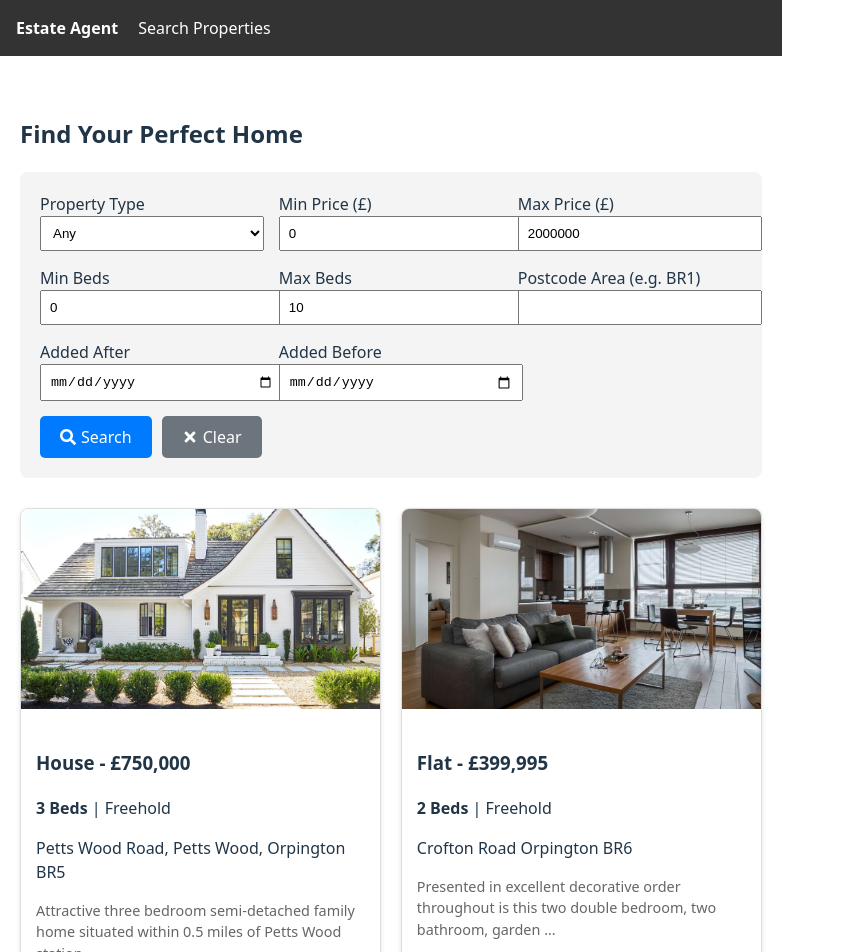
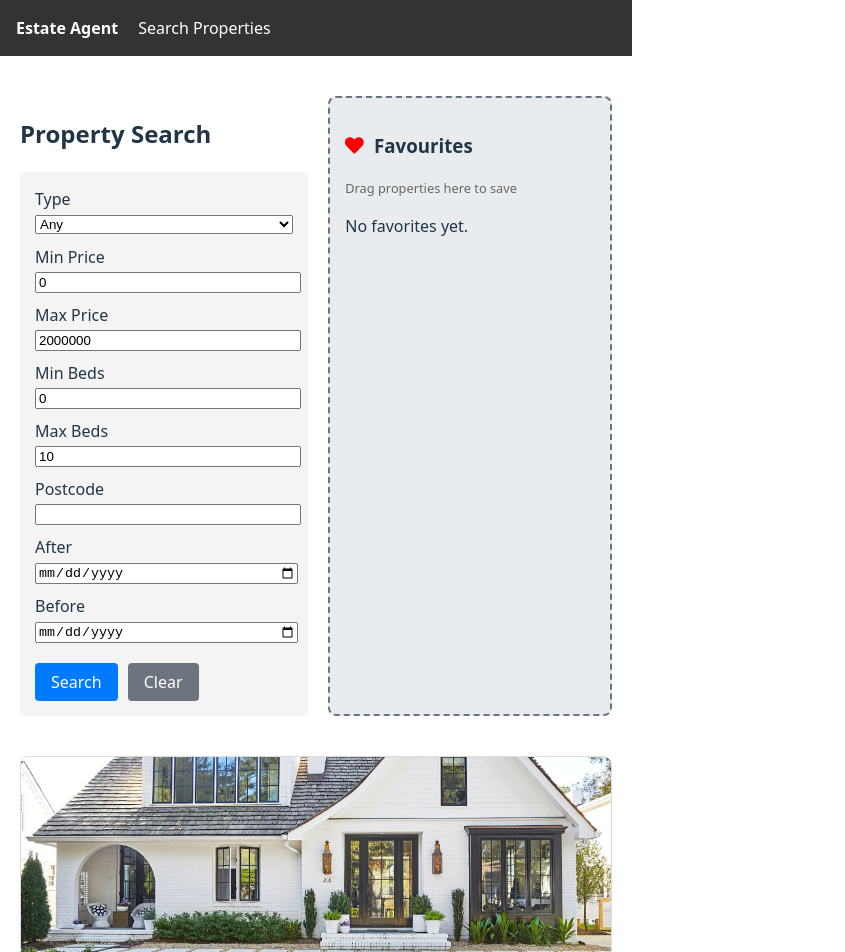
Before and after one commit to almapar/ca-acasa, a React (Vite) app: page / in a window 1280 px wide. Shown: the top 952 px of the page, without its empty margins (0-845 px from the left). Built offline with nearby package versions, Linux system fonts and the light colour scheme.

Commit message:
Implement Drag and Drop favourites zone and logic in SearchPage

```diff
--- a/src/components/SearchPage.jsx
+++ b/src/components/SearchPage.jsx
@@ -1,13 +1,14 @@
 import React, { useState, useEffect } from 'react';
 import propertiesData from '../data/properties.json';
-import { FaSearch, FaTimes } from 'react-icons/fa'; // Importing icons for "Widgets" feel
+import { FaSearch, FaTimes, FaTrash, FaHeart } from 'react-icons/fa';
+import { Link } from 'react-router-dom';
 
-const SearchPage = () => {
-  // 1. Initialise State for all search criteria
+// Receive props from App.jsx
+const SearchPage = ({ favorites, addFavorite, removeFavorite, clearFavorites }) => {
   const [properties, setProperties] = useState([]);
   const [filteredProperties, setFilteredProperties] = useState([]);
 
-  // Search Form State
+  // Search States
   const [type, setType] = useState('Any');
   const [minPrice, setMinPrice] = useState(0);
   const [maxPrice, setMaxPrice] = useState(2000000);
@@ -17,58 +18,35 @@ const SearchPage = () => {
   const [dateAddedStart, setDateAddedStart] = useState('');
   const [dateAddedEnd, setDateAddedEnd] = useState('');
 
-  // 2. Load data on mount
   useEffect(() => {
     setProperties(propertiesData.properties);
-    setFilteredProperties(propertiesData.properties); // Show all initially
+    setFilteredProperties(propertiesData.properties);
   }, []);
 
-  // 3. Helper Function to parse the custom date format from JSON
   const parseDate = (dateObj) => {
     const months = {
       January: 0, February: 1, March: 2, April: 3, May: 4, June: 5,
       July: 6, August: 7, September: 8, October: 9, November: 10, December: 11
     };
-    // Create a JavaScript Date object
     return new Date(dateObj.year, months[dateObj.month], dateObj.day);
   };
 
-  // 4. The Main Search Logic (Crucial for 10% marks)
   const handleSearch = (e) => {
     e.preventDefault();
-
     const results = properties.filter((prop) => {
       const propDate = parseDate(prop.added);
-
-      // Filter by Type
       const matchType = type === 'Any' || prop.type === type;
-
-      // Filter by Price
       const matchPrice = prop.price >= Number(minPrice) && prop.price <= Number(maxPrice);
-
-      // Filter by Bedrooms
       const matchBeds = prop.bedrooms >= Number(minBeds) && prop.bedrooms <= Number(maxBeds);
-
-      // Filter by Postcode (First part match, e.g., "BR1")
       const matchPostcode = postcode === '' || prop.location.includes(postcode.toUpperCase());
-
-      // Filter by Date Range
       let matchDate = true;
-      if (dateAddedStart) {
-        matchDate = matchDate && propDate >= new Date(dateAddedStart);
-      }
-      if (dateAddedEnd) {
-        matchDate = matchDate && propDate <= new Date(dateAddedEnd);
-      }
-
-      // Return true only if ALL criteria match
+      if (dateAddedStart) matchDate = matchDate && propDate >= new Date(dateAddedStart);
+      if (dateAddedEnd) matchDate = matchDate && propDate <= new Date(dateAddedEnd);
       return matchType && matchPrice && matchBeds && matchPostcode && matchDate;
     });
-
     setFilteredProperties(results);
   };
 
-  // 5. Clear Filter Function
   const handleClear = () => {
     setType('Any');
     setMinPrice(0);
@@ -81,93 +59,128 @@ const SearchPage = () => {
     setFilteredProperties(properties);
   };
 
+  // --- DRAG AND DROP HANDLERS ---
+
+  const handleDragStart = (e, propertyId) => {
+    // Store the ID of the item being dragged
+    e.dataTransfer.setData("text/plain", propertyId);
+  };
+
+  const handleDrop = (e) => {
+    e.preventDefault();
+    const propertyId = e.dataTransfer.getData("text/plain");
+    // Logic: If we drop here, we ADD to favorites
+    addFavorite(propertyId);
+  };
+
+  const handleDragOver = (e) => {
+    // Necessary to allow dropping
+    e.preventDefault();
+  };
+
   return (
-    <div style={{ padding: '20px' }}>
-      <h2>Find Your Perfect Home</h2>
+    <div style={{ padding: '20px', display: 'flex', gap: '20px', flexDirection: 'column' }}>
 
-      {/* Search Form Area - Using a grid for layout */}
+      {/* Container for Search + Favourites Sidebar */}
+      <div style={{ display: 'flex', gap: '20px', flexWrap: 'wrap' }}>
+
+        {/* LEFT COLUMN: Search Form */}
+        <div style={{ flex: 3 }}>
+           <h2>Property Search</h2>
            <form onSubmit={handleSearch} style={{
             display: 'grid',
-        gridTemplateColumns: 'repeat(auto-fill, minmax(200px, 1fr))',
-        gap: '15px',
+            gridTemplateColumns: 'repeat(auto-fill, minmax(150px, 1fr))',
+            gap: '10px',
             background: '#f4f4f4',
-        padding: '20px',
+            padding: '15px',
             borderRadius: '8px'
           }}>
+            {/* ... (Existing Inputs - keeping them brief for copy/paste safety) ... */}
+            <div><label>Type</label><select value={type} onChange={e => setType(e.target.value)} style={{width:'100%'}}><option>Any</option><option>House</option><option>Flat</option></select></div>
+            <div><label>Min Price</label><input type="number" value={minPrice} onChange={e => setMinPrice(e.target.value)} style={{width:'100%'}}/></div>
+            <div><label>Max Price</label><input type="number" value={maxPrice} onChange={e => setMaxPrice(e.target.value)} style={{width:'100%'}}/></div>
+            <div><label>Min Beds</label><input type="number" value={minBeds} onChange={e => setMinBeds(e.target.value)} style={{width:'100%'}}/></div>
+            <div><label>Max Beds</label><input type="number" value={maxBeds} onChange={e => setMaxBeds(e.target.value)} style={{width:'100%'}}/></div>
+            <div><label>Postcode</label><input value={postcode} onChange={e => setPostcode(e.target.value)} style={{width:'100%'}}/></div>
+            <div><label>After</label><input type="date" value={dateAddedStart} onChange={e => setDateAddedStart(e.target.value)} style={{width:'100%'}}/></div>
+            <div><label>Before</label><input type="date" value={dateAddedEnd} onChange={e => setDateAddedEnd(e.target.value)} style={{width:'100%'}}/></div>
 
-        {/* Type Selector */}
-        <div>
-          <label>Property Type</label>
-          <select value={type} onChange={(e) => setType(e.target.value)} style={{ width: '100%', padding: '8px' }}>
-            <option value="Any">Any</option>
-            <option value="House">House</option>
-            <option value="Flat">Flat</option>
-          </select>
+            <div style={{ gridColumn: '1 / -1', marginTop:'10px' }}>
+              <button type="submit" style={{ marginRight:'10px', padding:'8px 16px', background:'#007bff', color:'white', border:'none', borderRadius:'4px' }}>Search</button>
+              <button type="button" onClick={handleClear} style={{ padding:'8px 16px', background:'#6c757d', color:'white', border:'none', borderRadius:'4px' }}>Clear</button>
+            </div>
+          </form>
         </div>
 
-        {/* Price Range */}
-        <div>
-          <label>Min Price (£)</label>
-          <input type="number" value={minPrice} onChange={(e) => setMinPrice(e.target.value)} style={{ width: '100%', padding: '8px' }} />
+        {/* RIGHT COLUMN: Favourites Drop Zone */}
+        <div
+          onDrop={handleDrop}
+          onDragOver={handleDragOver}
+          style={{
+            flex: 1,
+            minWidth: '250px',
+            background: '#e9ecef',
+            padding: '15px',
+            borderRadius: '8px',
+            border: '2px dashed #6c757d'
+          }}
+        >
+          <h3 style={{ display: 'flex', alignItems: 'center', gap: '10px' }}>
+             <FaHeart color="red" /> Favourites
+          </h3>
+          <p style={{ fontSize: '0.8rem', color: '#666' }}>Drag properties here to save</p>
+
+          {favorites.length === 0 && <p>No favorites yet.</p>}
+
+          <ul style={{ listStyle: 'none', padding: 0 }}>
+            {favorites.map(fav => (
+              <li key={fav.id} style={{ background: 'white', marginBottom: '10px', padding: '10px', borderRadius: '4px', display: 'flex', justifyContent: 'space-between', alignItems: 'center' }}>
+                <span style={{ fontSize: '0.9rem' }}>{fav.location}</span>
+                <button onClick={() => removeFavorite(fav.id)} style={{ border:'none', background:'transparent', color:'red', cursor:'pointer' }}>
+                  <FaTimes />
+                </button>
+              </li>
+            ))}
+          </ul>
+
+          {favorites.length > 0 && (
+            <button onClick={clearFavorites} style={{ width: '100%', padding: '5px', background: '#dc3545', color: 'white', border: 'none', borderRadius: '4px' }}>
+              Clear All
+            </button>
+          )}
         </div>
-        <div>
-          <label>Max Price (£)</label>
-          <input type="number" value={maxPrice} onChange={(e) => setMaxPrice(e.target.value)} style={{ width: '100%', padding: '8px' }} />
       </div>
 
-        {/* Bedrooms */}
-        <div>
-          <label>Min Beds</label>
-          <input type="number" value={minBeds} onChange={(e) => setMinBeds(e.target.value)} style={{ width: '100%', padding: '8px' }} />
-        </div>
-        <div>
-          <label>Max Beds</label>
-          <input type="number" value={maxBeds} onChange={(e) => setMaxBeds(e.target.value)} style={{ width: '100%', padding: '8px' }} />
-        </div>
+      {/* RESULTS GRID */}
+      <div style={{ marginTop: '20px', display: 'grid', gridTemplateColumns: 'repeat(auto-fill, minmax(300px, 1fr))', gap: '20px' }}>
+        {filteredProperties.map(property => {
+          const isFav = favorites.some(f => f.id === property.id);
+          return (
+            <div
+              key={property.id}
+              draggable
+              onDragStart={(e) => handleDragStart(e, property.id)}
+              style={{ border: '1px solid #ddd', borderRadius: '8px', overflow: 'hidden', background: 'white' }}
+            >
+              <img src={property.picture} alt="prop" style={{ width: '100%', height: '200px', objectFit: 'cover' }} />
+              <div style={{ padding: '15px' }}>
+                <h3>£{property.price.toLocaleString()}</h3>
+                <p>{property.type} - {property.bedrooms} Beds</p>
+                <p>{property.location}</p>
+                <div style={{ marginTop: '10px', display: 'flex', gap: '10px' }}>
+                  <Link to={`/property/${property.id}`} style={{ textDecoration:'none', color:'#007bff' }}>View Details</Link>
 
-        {/* Postcode */}
-        <div>
-          <label>Postcode Area (e.g. BR1)</label>
-          <input type="text" value={postcode} onChange={(e) => setPostcode(e.target.value)} style={{ width: '100%', padding: '8px' }} />
-        </div>
-
-        {/* Date Filters */}
-        <div>
-          <label>Added After</label>
-          <input type="date" value={dateAddedStart} onChange={(e) => setDateAddedStart(e.target.value)} style={{ width: '100%', padding: '8px' }} />
-        </div>
-        <div>
-          <label>Added Before</label>
-          <input type="date" value={dateAddedEnd} onChange={(e) => setDateAddedEnd(e.target.value)} style={{ width: '100%', padding: '8px' }} />
-        </div>
-
-        {/* Buttons */}
-        <div style={{ gridColumn: '1 / -1', display: 'flex', gap: '10px' }}>
-          <button type="submit" style={{ padding: '10px 20px', background: '#007bff', color: '#fff', border: 'none', borderRadius: '5px', cursor: 'pointer', display: 'flex', alignItems: 'center', gap: '5px' }}>
-            <FaSearch /> Search
-          </button>
-          <button type="button" onClick={handleClear} style={{ padding: '10px 20px', background: '#6c757d', color: '#fff', border: 'none', borderRadius: '5px', cursor: 'pointer', display: 'flex', alignItems: 'center', gap: '5px' }}>
-            <FaTimes /> Clear
-          </button>
-        </div>
-      </form>
-
-      {/* Results Display Area */}
-      <div style={{ marginTop: '30px', display: 'grid', gridTemplateColumns: 'repeat(auto-fill, minmax(300px, 1fr))', gap: '20px' }}>
-        {filteredProperties.length === 0 ? <p>No properties found.</p> :
-          filteredProperties.map(property => (
-            <div key={property.id} style={{ border: '1px solid #ddd', borderRadius: '8px', overflow: 'hidden', boxShadow: '0 2px 5px rgba(0,0,0,0.1)' }}>
-              <img src={property.picture} alt={property.type} style={{ width: '100%', height: '200px', objectFit: 'cover' }} />
-              <div style={{ padding: '15px' }}>
-                <h3>{property.type} - £{property.price.toLocaleString()}</h3>
-                <p><strong>{property.bedrooms} Beds</strong> | {property.tenure}</p>
-                <p>{property.location}</p>
-                <p style={{ fontSize: '0.9em', color: '#666' }}>{property.description.substring(0, 100)}...</p>
-                <a href={`/property/${property.id}`} style={{ display: 'block', marginTop: '10px', color: '#007bff', textDecoration: 'none' }}>View Details &rarr;</a>
+                  {/* Heart Button Logic */}
+                  {isFav ? (
+                     <button disabled style={{ border:'none', background:'transparent', color:'red' }}><FaHeart /></button>
+                  ) : (
+                     <button onClick={() => addFavorite(property.id)} style={{ border:'none', background:'transparent', color:'#ccc', cursor:'pointer' }}><FaHeart /></button>
+                  )}
                 </div>
               </div>
-          ))
-        }
+            </div>
+          );
+        })}
       </div>
     </div>
   );
```
Lines whose indentation alone changed are shown as unchanged.
